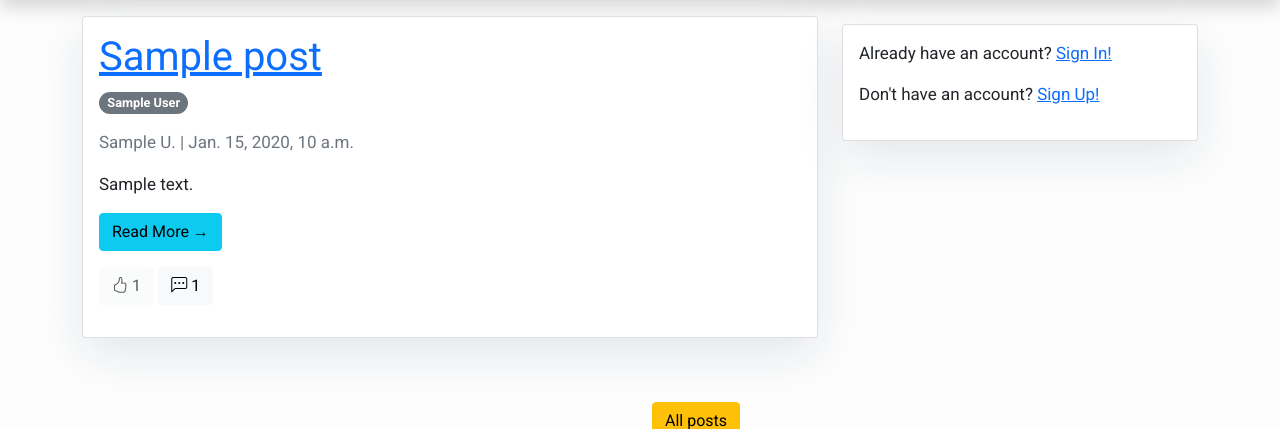
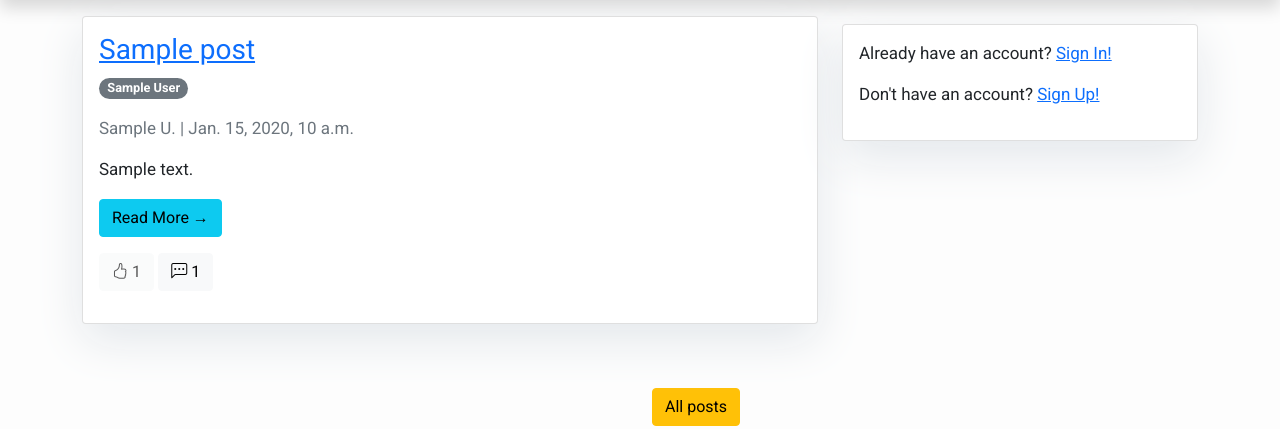
Before and after one commit to AivGitHub/qworpa, a Django app: page / in a window 1280 px wide. Shown: the part 58-487 px from the top of the page. Run offline with Django 4.2, Linux system fonts and the light colour scheme; tables that the repository leaves empty hold one stand-in row (values such as "Sample post"); some libraries are stand-ins or nearby versions.

Commit message:
Make title text smaller

```diff
--- a/blogs/templates/blogs/includes/post_col.html
+++ b/blogs/templates/blogs/includes/post_col.html
@@ -10,7 +10,7 @@
         href="{% url 'post-details' post.url_hex  %}"
       >
       {% endif %}
-        <h1 class="card-title">{{ post.title }}</h1>
+        <h3 class="card-title">{{ post.title }}</h3>
       {% if not is_detailed %}
       </a>
       {% endif %}
```
